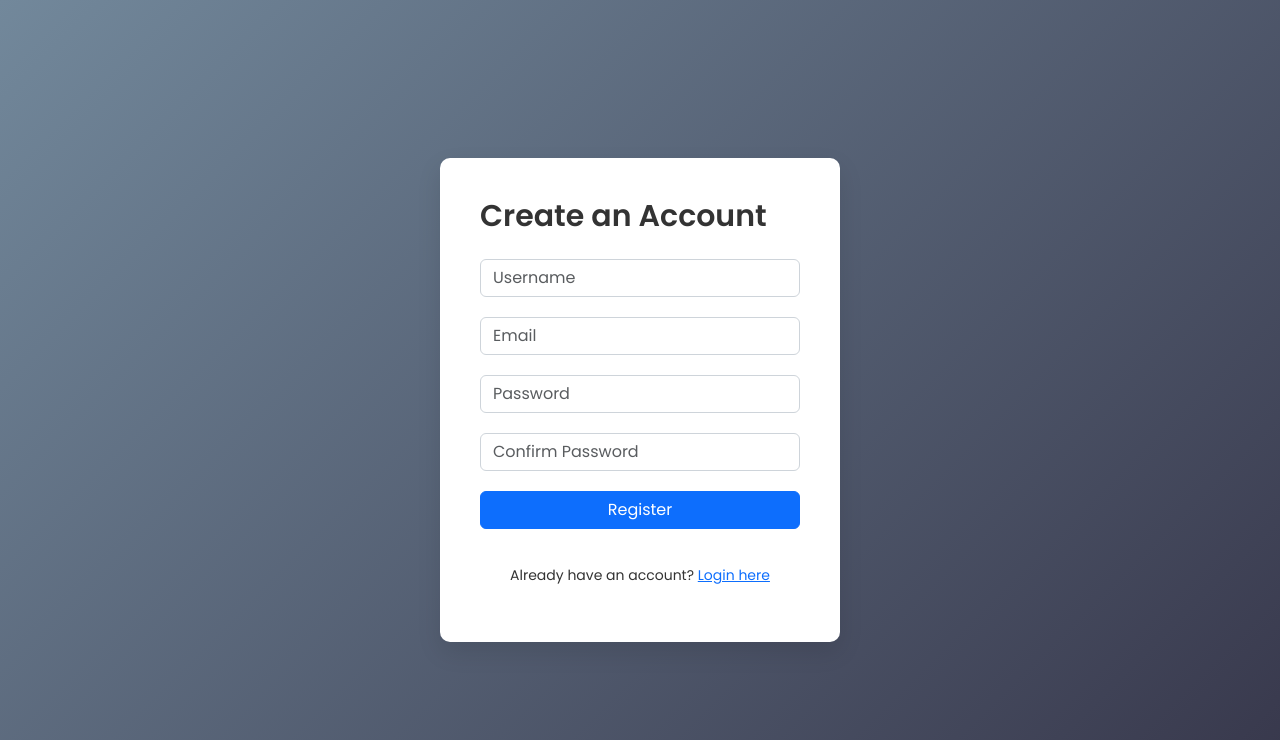
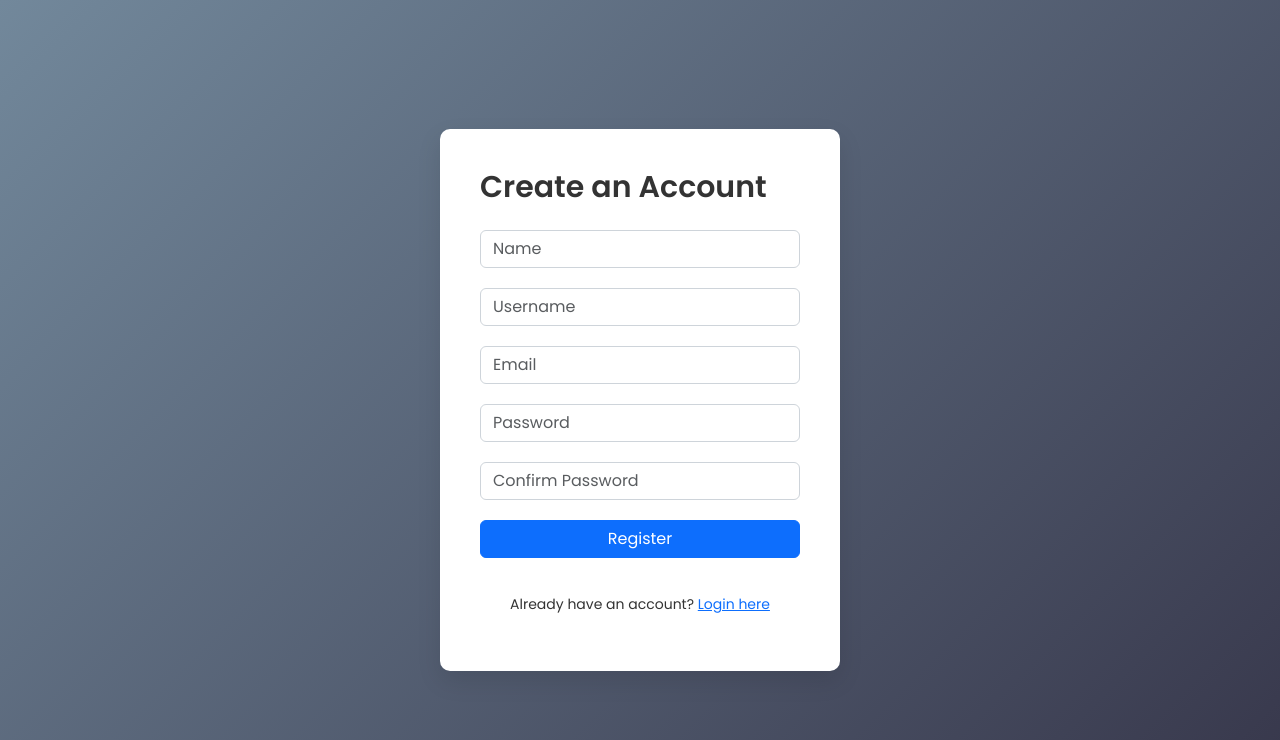
Before and after one commit to JoelLovesKFC/PWA-AT1, a Flask app: page /register in a window 1280 px wide. Shown: the top 740 px of the page. Run offline with Flask 3, Linux system fonts and the light colour scheme.

Commit message:
remove comments and added name input

```diff
--- a/templates/login.html
+++ b/templates/login.html
@@ -10,26 +10,20 @@
 </head>
 
 <body>
-    <!-- Container for the login form -->
     <div class="form-box">
         <h2>Login</h2>
 
-        <!-- Login form -->
         <form method="POST" action="/login">
-            <!-- Input: Email or Username -->
             <div class="mb-3">
                 <input type="text" class="form-control" name="login" placeholder="Email or Username" required>
             </div>
 
-            <!-- Input: Password -->
             <div class="mb-3">
                 <input type="password" class="form-control" name="password" placeholder="Password" required>
             </div>
 
-            <!-- Submit button -->
             <button type="submit" class="btn btn-primary w-100">Login</button>
 
-            <!-- Link to the registration page -->
             <p class="text-center mt-3">
                 Don't have an account? <a href="/register">Register</a>
             </p>
--- a/templates/register.html
+++ b/templates/register.html
@@ -14,17 +14,20 @@
         <h2>Create an Account</h2>
         <form method="POST" action="/register">
 
-            <!-- Username -->
+
+            <div class="mb-3">
+                <input type="text" class="form-control" name="name" placeholder="Name">
+
+            </div>
+
             <div class="mb-3"> <!--consistent spacing between all the boxes for both login and reg -->
                 <input type="text" class="form-control" name="username" placeholder="Username" required>
             </div>
 
-            <!-- Email -->
             <div class="mb-3">
                 <input type="email" class="form-control" name="email" placeholder="Email" required>
             </div>
 
-            <!-- Password -->
             <div class="mb-3">
                 <input type="password" class="form-control" name="password" placeholder="Password" required>
             </div>
@@ -34,7 +37,7 @@
 
             </div>
 
-
+             <!-- register button(orginal) -->
             <button id="changeBtn" class="btn btn-primary w-100" onclick="updatedSubmit(event)">Register</button>
 
             <script>
@@ -47,8 +50,6 @@
             }
             </script>
 
-
-            <!-- Link to Login -->
             <p class="text-center mt-3">
                 Already have an account? <a href="/login">Login here</a>
             </p>
```
Also changed, not shown: main.py (+5 -4 lines), users_database.db.
